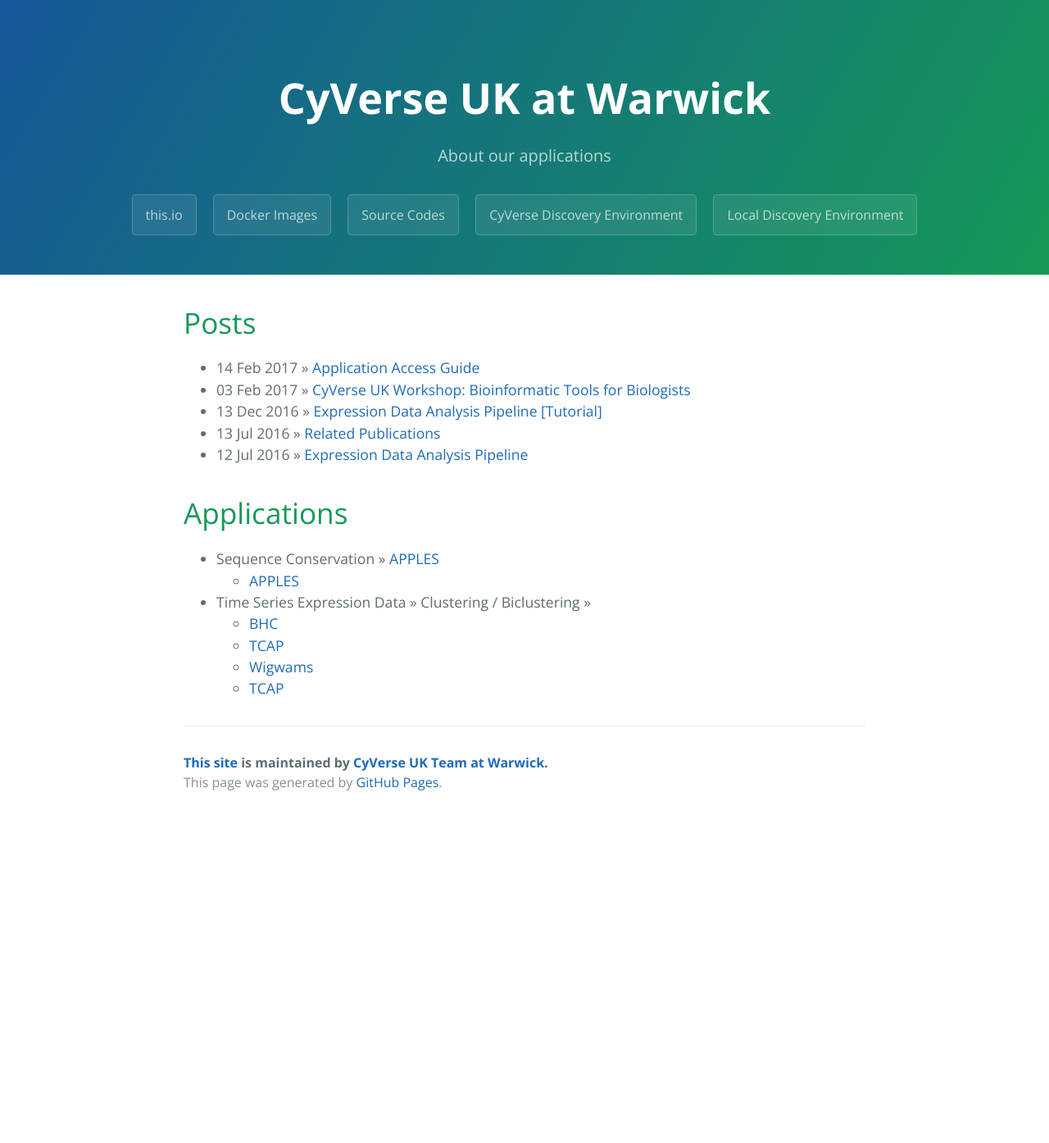
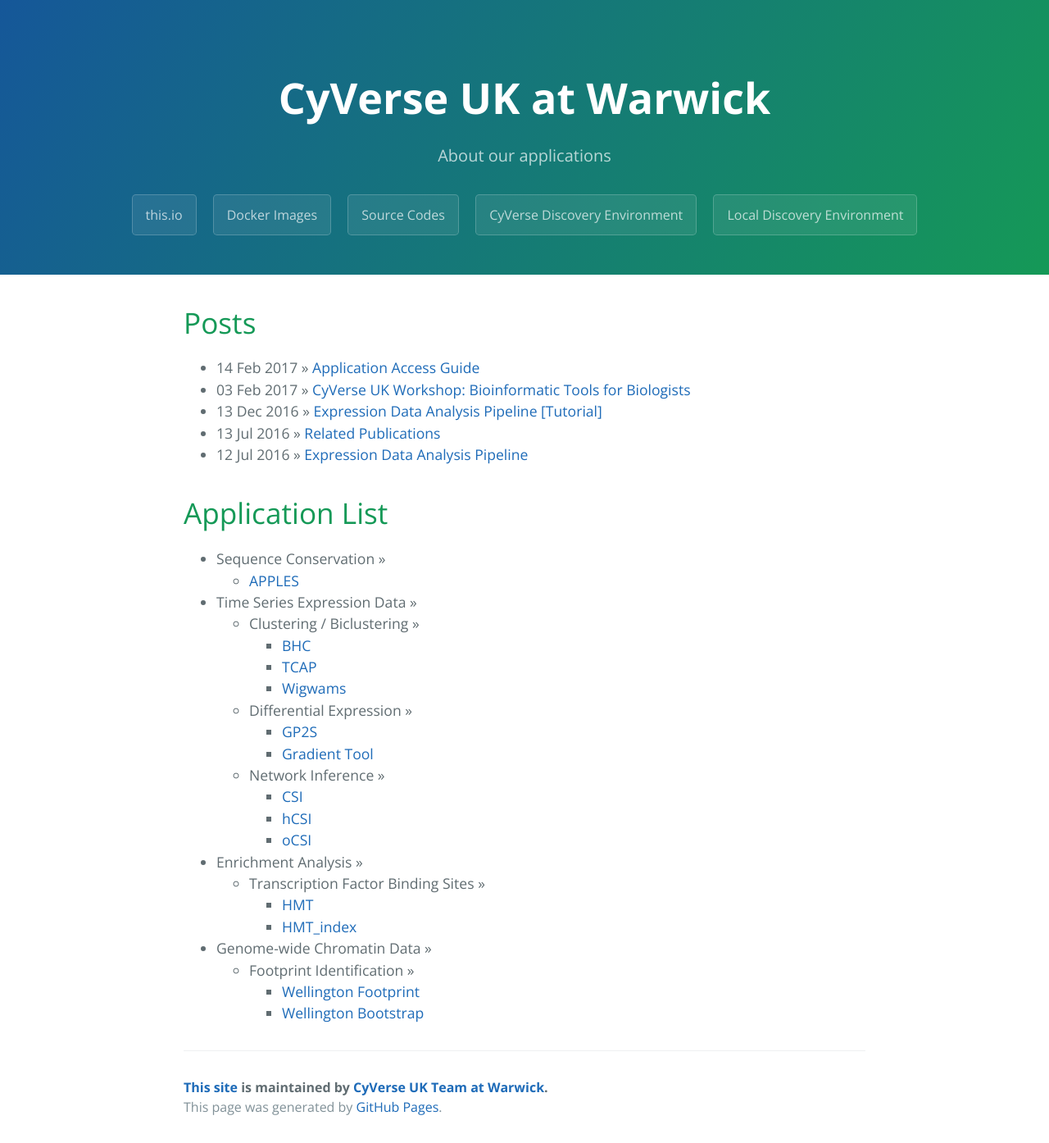
Before and after one commit to cyversewarwick/cyversewarwick.github.io, a Jekyll site: the page built from index.html, in a window 1280 px wide. Shown: the whole page at 82% size. Built offline with Jekyll 4.4.1, drawn with Linux system fonts in a browser that asks for light colours; before the commit the page ends 998 px from its top, so only the background shows below that.

Commit message:
Update index.html

```diff
--- a/index.html
+++ b/index.html
@@ -10,18 +10,47 @@
       <li><span>{{ post.date | date_to_string }}</span> &raquo; <a href="{{ site.baseurl }}{{ post.url }}">{{ post.title }}</a></li>
     {% endfor %}
   </ul>
-  <h1>Applications</h1>
+  <h1>Application List</h1>
   <ul class="posts">
-      <li><span>Sequence Conservation</span> &raquo; <a href="https://github.com/cyversewarwick/apples">APPLES</a></li>
+      <li><span>Sequence Conservation</span> &raquo;</li>
         <ul class="posts">
             <li><a href="https://github.com/cyversewarwick/apples">APPLES</a></li>
         </ul>
-      <li><span>Time Series Expression Data &raquo; Clustering / Biclustering</span> &raquo;</li>
+      <li><span>Time Series Expression Data</span> &raquo;</li>
+        <ul class="posts">
+            <li><span>Clustering / Biclustering</span> &raquo;</li>
               <ul class="posts">
                 <li><a href="https://github.com/cyversewarwick/bhc">BHC</a></li>
                 <li><a href="https://github.com/cyversewarwick/tcap">TCAP</a></li>
-          <li><a href="https://github.com/cyversewarwick/tcap">Wigwams</a></li>
-          <li><a href="https://github.com/cyversewarwick/tcap">TCAP</a></li>
+                <li><a href="https://github.com/cyversewarwick/wigwams">Wigwams</a></li>
+              </ul>
+            <li><span>Differential Expression</span> &raquo;</li>
+              <ul class="posts">
+                <li><a href="https://github.com/cyversewarwick/gp2s">GP2S</a></li>
+                <li><a href="https://github.com/cyversewarwick/gradienttool">Gradient Tool</a></li>
+              </ul>
+            <li><span>Network Inference</span> &raquo;</li>
+              <ul class="posts">
+                <li><a href="https://github.com/cyversewarwick/csi">CSI</a></li>
+                <li><a href="https://github.com/cyversewarwick/hcsi">hCSI</a></li>
+                <li><a href="https://github.com/cyversewarwick/ocsi">oCSI</a></li>
+              </ul>
+        </ul>
+      <li><span>Enrichment Analysis</span> &raquo;</li>
+        <ul class="posts">
+          <li><span>Transcription Factor Binding Sites</span> &raquo;</li>
+            <ul class="posts">
+              <li><a href="https://github.com/cyversewarwick/hmt">HMT</a></li>
+              <li><a href="https://github.com/cyversewarwick/hmt_index">HMT_index</a></li>
+            </ul>
+        </ul>
+      <li><span>Genome-wide Chromatin Data</span> &raquo;</li>
+        <ul class="posts">
+          <li><span>Footprint Identification</span> &raquo;</li>
+            <ul class="posts">
+              <li><a href="https://github.com/cyversewarwick/wellington-footprint">Wellington Footprint</a></li>
+              <li><a href="https://github.com/cyversewarwick/wellington-bootstrap">Wellington Bootstrap</a></li>
+            </ul>
         </ul>
   </ul>
 </div>
```
Lines whose indentation alone changed are shown as unchanged.
